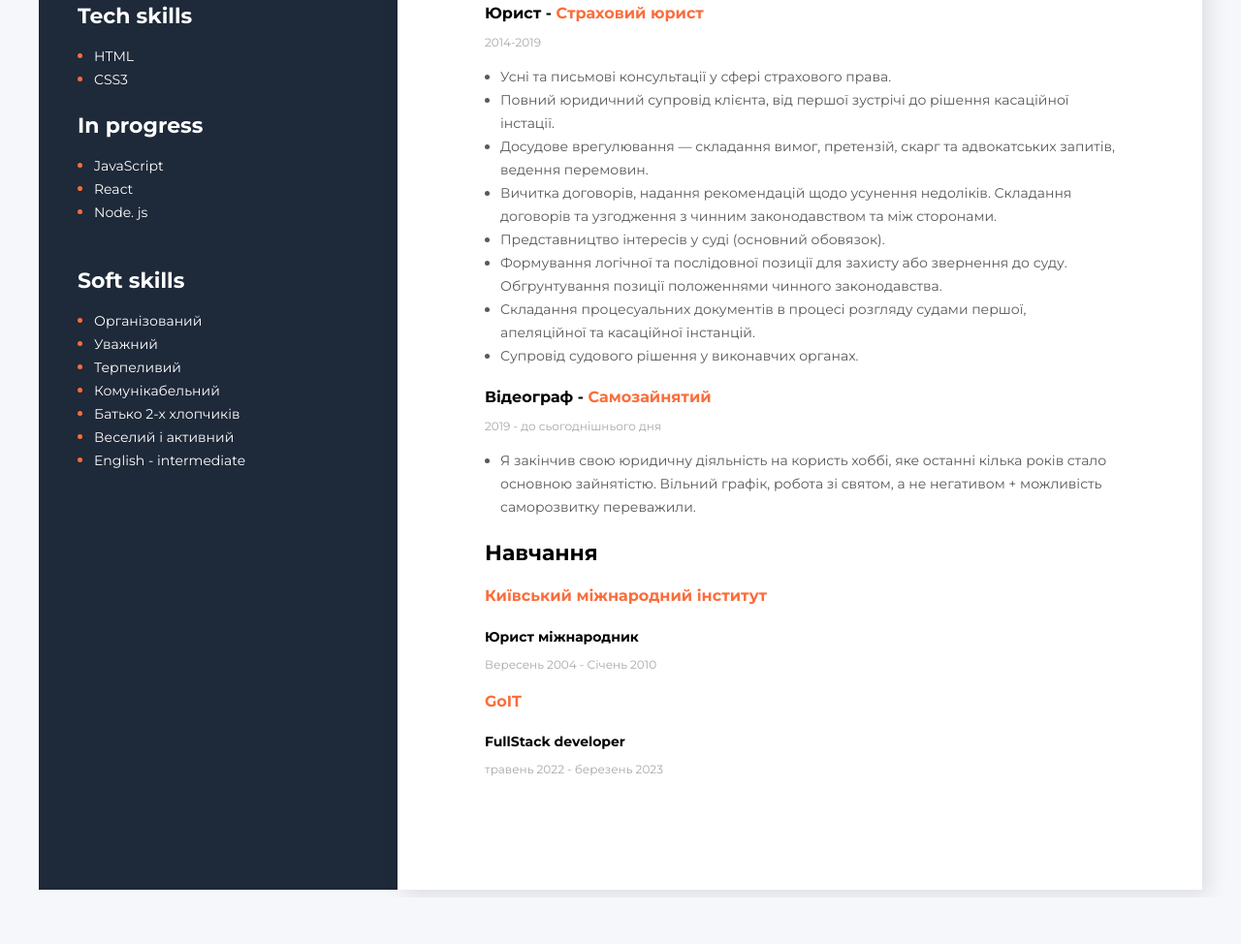
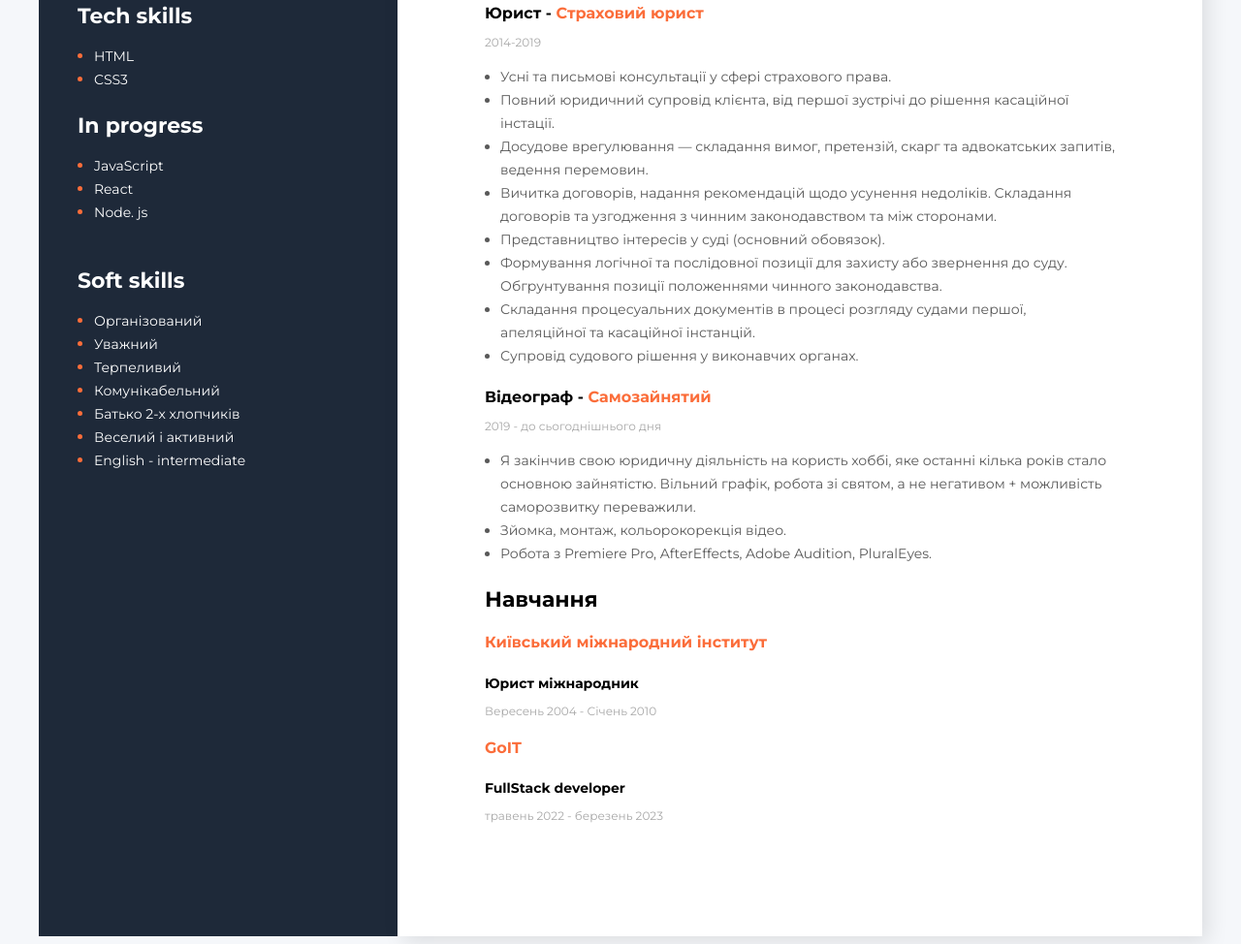
Before and after one commit to Mykhailo-Nahorniak/cv, a plain HTML site: page index.html in a window 1280 px wide. Shown: the part 688-1662 px from the top of the page at 97% size. Before the commit the page ends 1614 px from the top, so only its background shows below. Drawn offline with Linux system fonts and the light colour scheme.

Commit message:
+ video info

```diff
--- a/index.html
+++ b/index.html
@@ -20,7 +20,7 @@
             <!-- User block -->
             <div class="about">
                 <h1 class="about-name">Михайло Нагорняк</h1>
-                <!-- <p class="about-description">Тут якийсь дуже важливий текст який обовязково треба прочитати!</p> -->
+                <!-- <p class="about-description">09.10.1988</p> -->
 
             </div>
             <!-- Projects -->
@@ -93,6 +93,8 @@
                         <li class="work-list-item">Я закінчив свою юридичну діяльність на користь хоббі, яке останні
                             кілька років стало основною зайнятістю. Вільний графік, робота зі святом, а не негативом +
                             можливість саморозвитку переважили.</li>
+                        <li class="work-list-item">Зйомка, монтаж, кольорокорекція відео.</li>
+                        <li class="work-list-item">Робота з Premiere Pro, AfterEffects, Adobe Audition, PluralEyes.</li>
                     </ul>
                 </div>
             </div>
```
